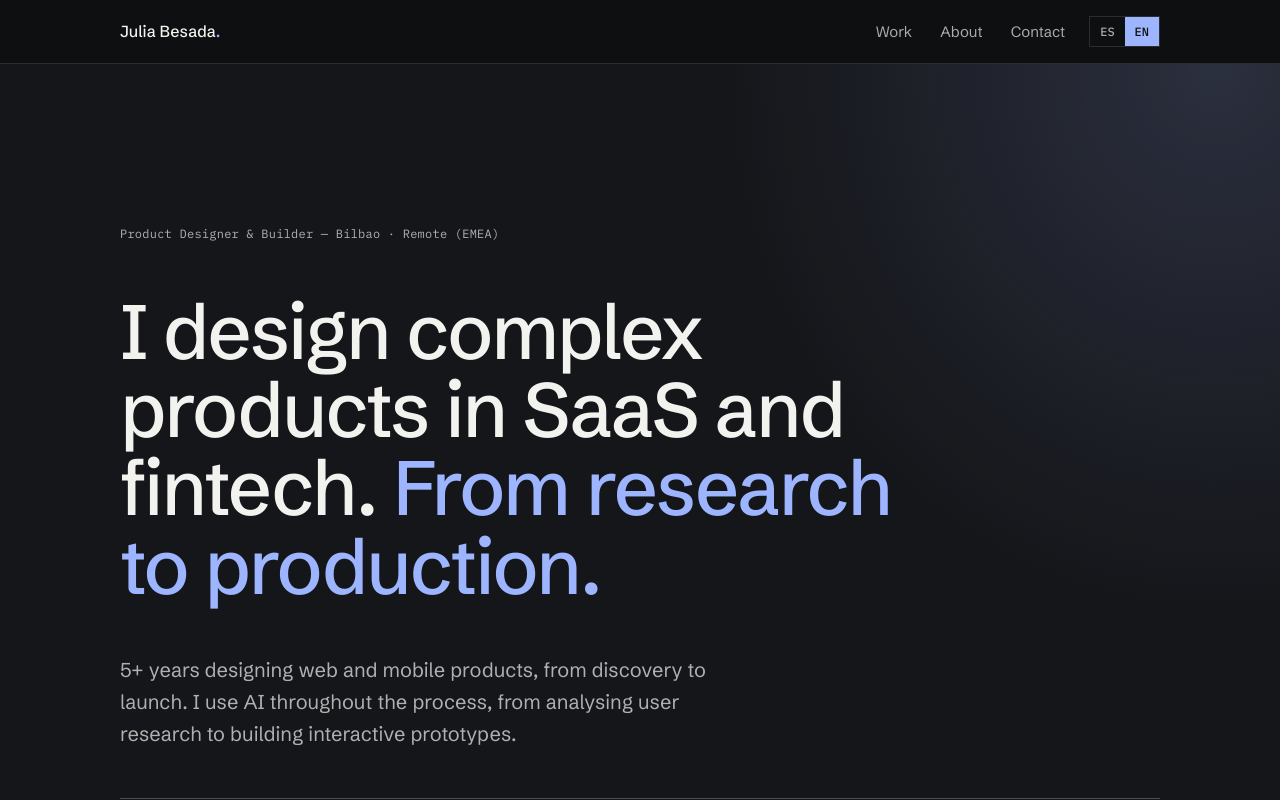
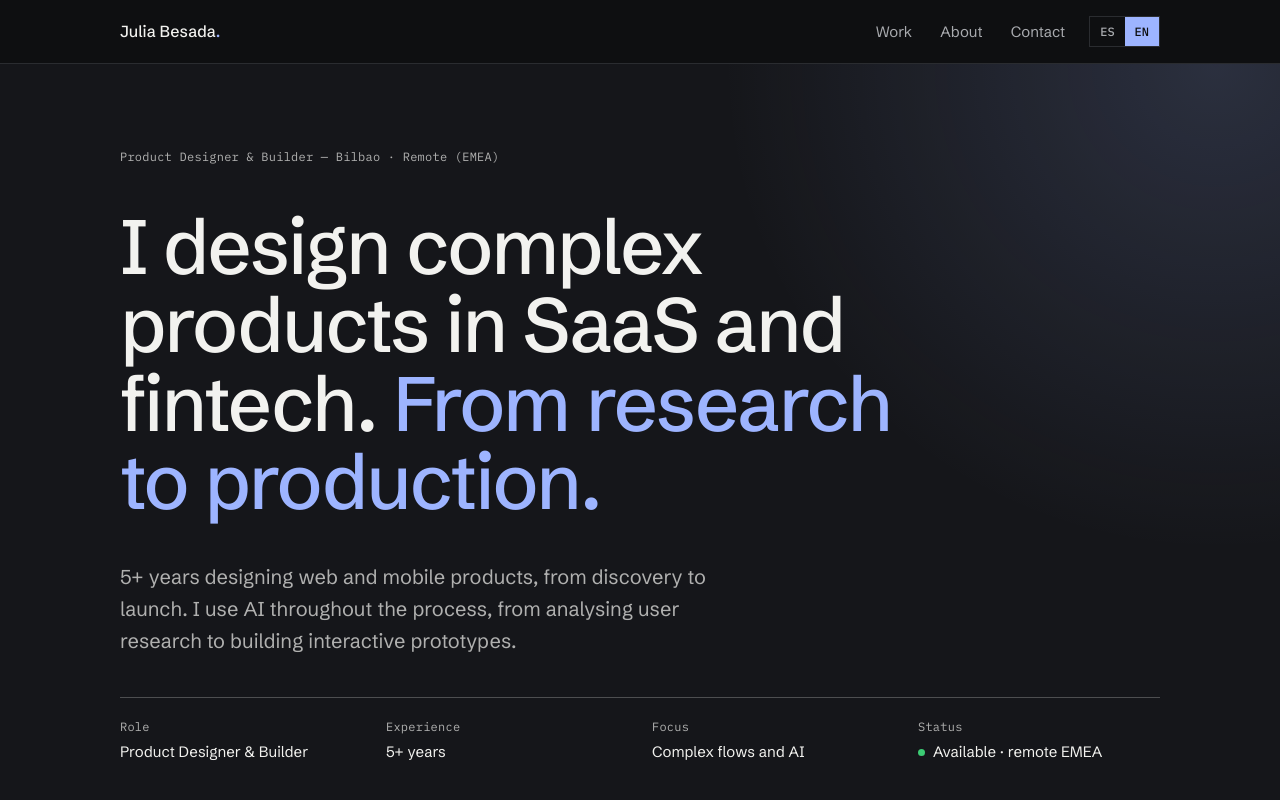
Before and after one commit to juliabvinhas/juliabvinhas.github.io, a plain HTML site: page index.html in a window 1280 px wide. Shown: the top 800 px of the page. Drawn offline with Linux system fonts and the light colour scheme.

Commit message:
Reducir espacio superior de la cabecera
Co-Authored-By: Claude Opus 5.5 <noreply@anthropic.com>
Claude-Session: https://claude.ai/code/session_013bVn4GfLUuDtnB5QCwPto4

```diff
--- a/index.html
+++ b/index.html
@@ -60,7 +60,7 @@ nav.main a:hover{color:var(--accent)}
 
 /* hero */
 .band{--ink:var(--block-ink);--muted:color-mix(in srgb,var(--block-ink) 70%,transparent);--line:color-mix(in srgb,var(--block-ink) 25%,transparent);background:radial-gradient(55% 90% at 95% 0%, color-mix(in srgb,var(--accent) 16%,transparent), transparent 70%),var(--block);color:var(--ink);border-bottom:1px solid color-mix(in srgb,var(--accent) 35%,transparent)}
-.hero{padding-block:clamp(72px,12vw,160px) 72px;row-gap:48px}
+.hero{padding-block:clamp(48px,6vw,88px) 72px;row-gap:40px}
 .hero h1{grid-column:1/10;font-size:clamp(38px,6vw,84px);line-height:1.02;font-weight:500}
 .hero h1 span{color:var(--hl)}
 .hero .meta{grid-column:1/-1;display:grid;grid-template-columns:repeat(4,1fr);gap:24px;border-top:1px solid var(--line);padding-top:20px}
```
